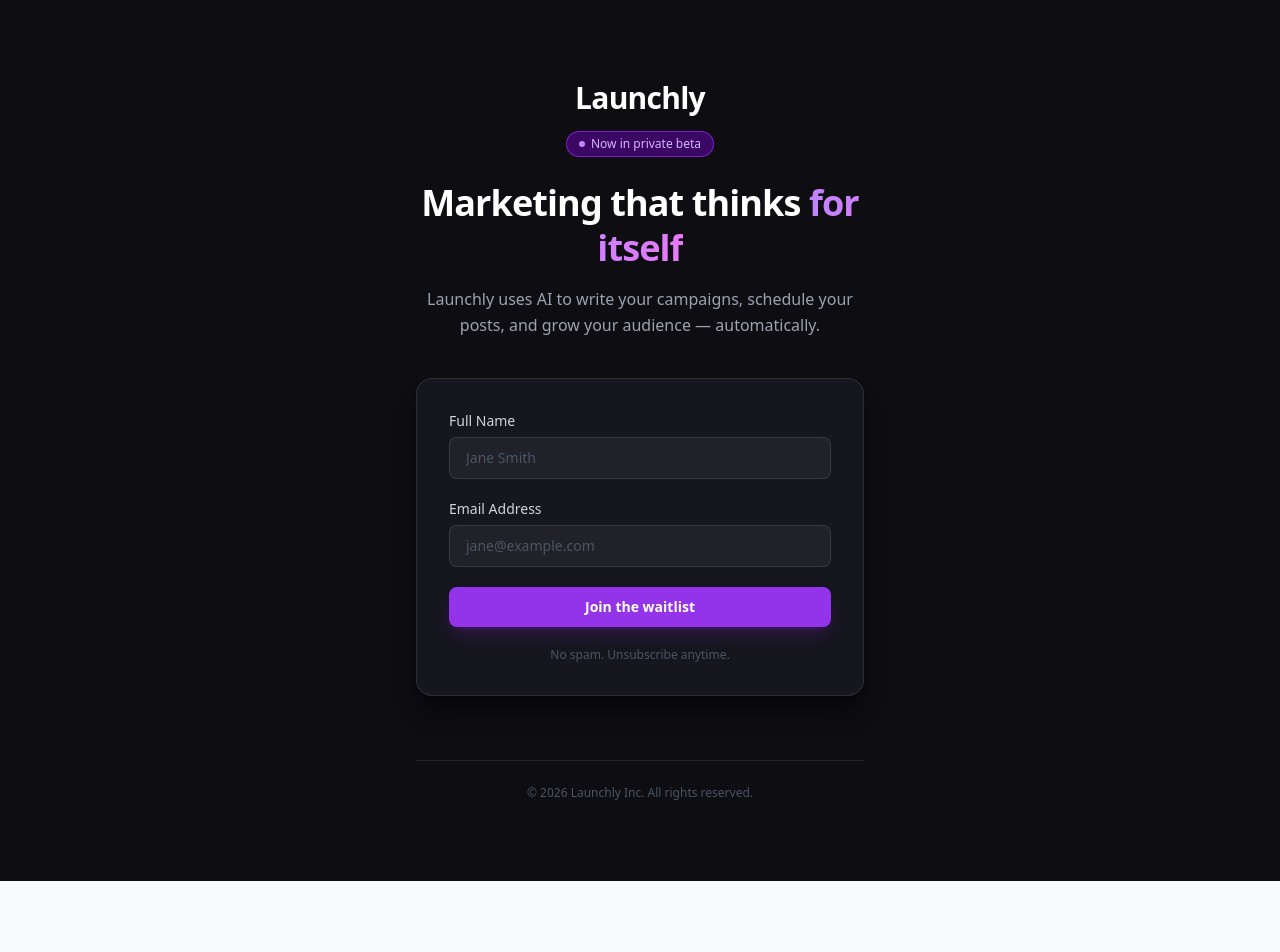
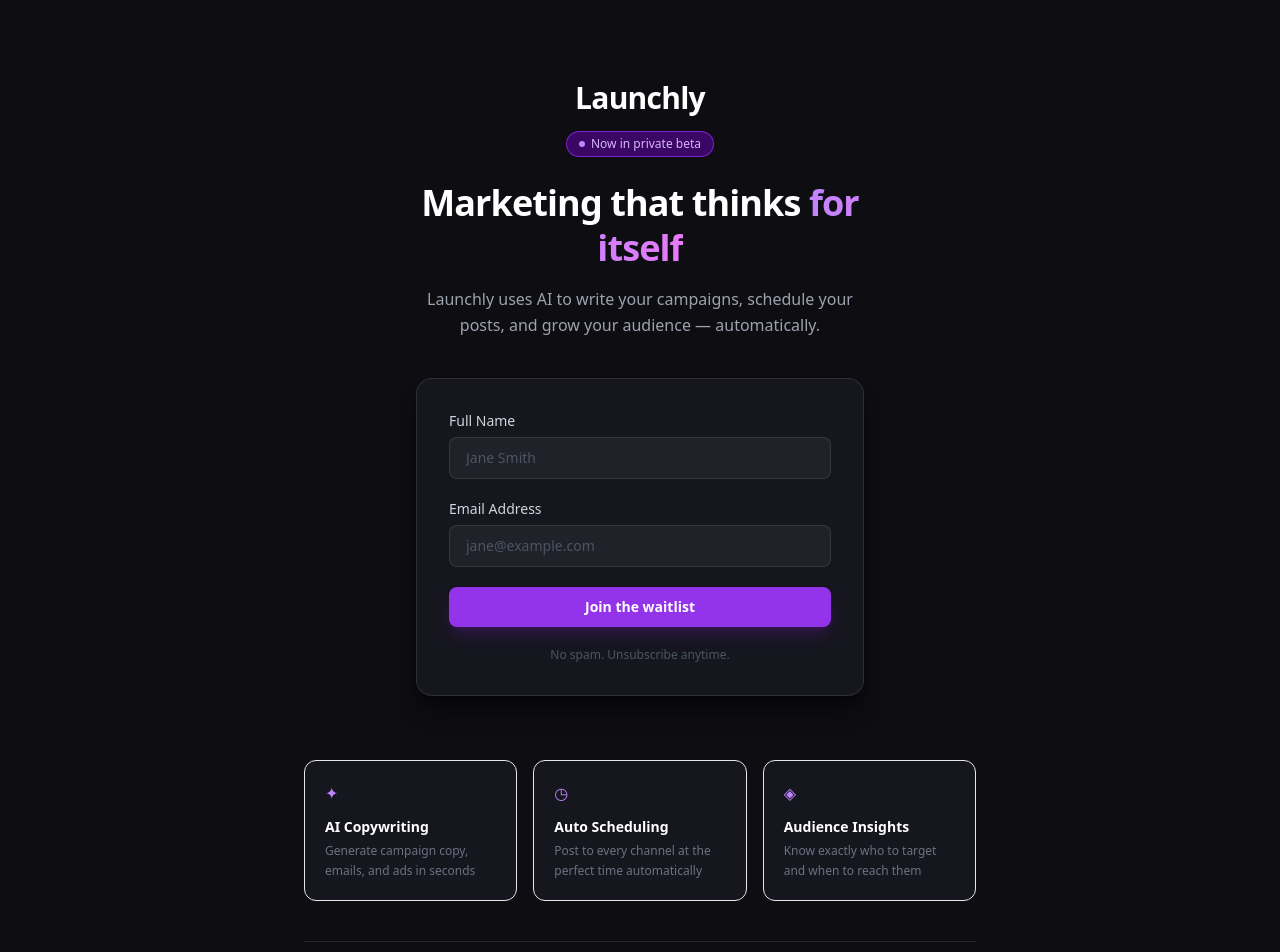
Before and after one commit to foxxbryan1/waitlist-app, a Next.js app: page / in a window 1280 px wide. Shown: the top 952 px of the page. Before the commit the page ends 881 px from the top, so only its background shows below. Built offline with nearby package versions, Linux system fonts and the light colour scheme.

Commit message:
add features section to landing page

```diff
--- a/app/page.tsx
+++ b/app/page.tsx
@@ -165,7 +165,37 @@ export default function Home() {
         )}
       </div>
 
-      <footer className="mt-16 border-t border-white/10 pt-6 w-full max-w-md text-center">
+      {/* Feature cards */}
+      <div className="w-full max-w-2xl mt-16 grid grid-cols-1 sm:grid-cols-3 gap-4">
+        {[
+          {
+            icon: "✦",
+            title: "AI Copywriting",
+            desc: "Generate campaign copy, emails, and ads in seconds",
+          },
+          {
+            icon: "◷",
+            title: "Auto Scheduling",
+            desc: "Post to every channel at the perfect time automatically",
+          },
+          {
+            icon: "◈",
+            title: "Audience Insights",
+            desc: "Know exactly who to target and when to reach them",
+          },
+        ].map(({ icon, title, desc }) => (
+          <div
+            key={title}
+            className="rounded-xl bg-[#16161f] border border-white/8 px-5 py-5"
+          >
+            <span className="text-purple-400 text-base leading-none">{icon}</span>
+            <p className="mt-3 text-sm font-semibold text-white">{title}</p>
+            <p className="mt-1 text-xs text-gray-500 leading-relaxed">{desc}</p>
+          </div>
+        ))}
+      </div>
+
+      <footer className="mt-10 border-t border-white/10 pt-6 w-full max-w-2xl text-center">
         <p className="text-xs text-gray-600">© 2026 Launchly Inc. All rights reserved.</p>
       </footer>
     </main>
```
